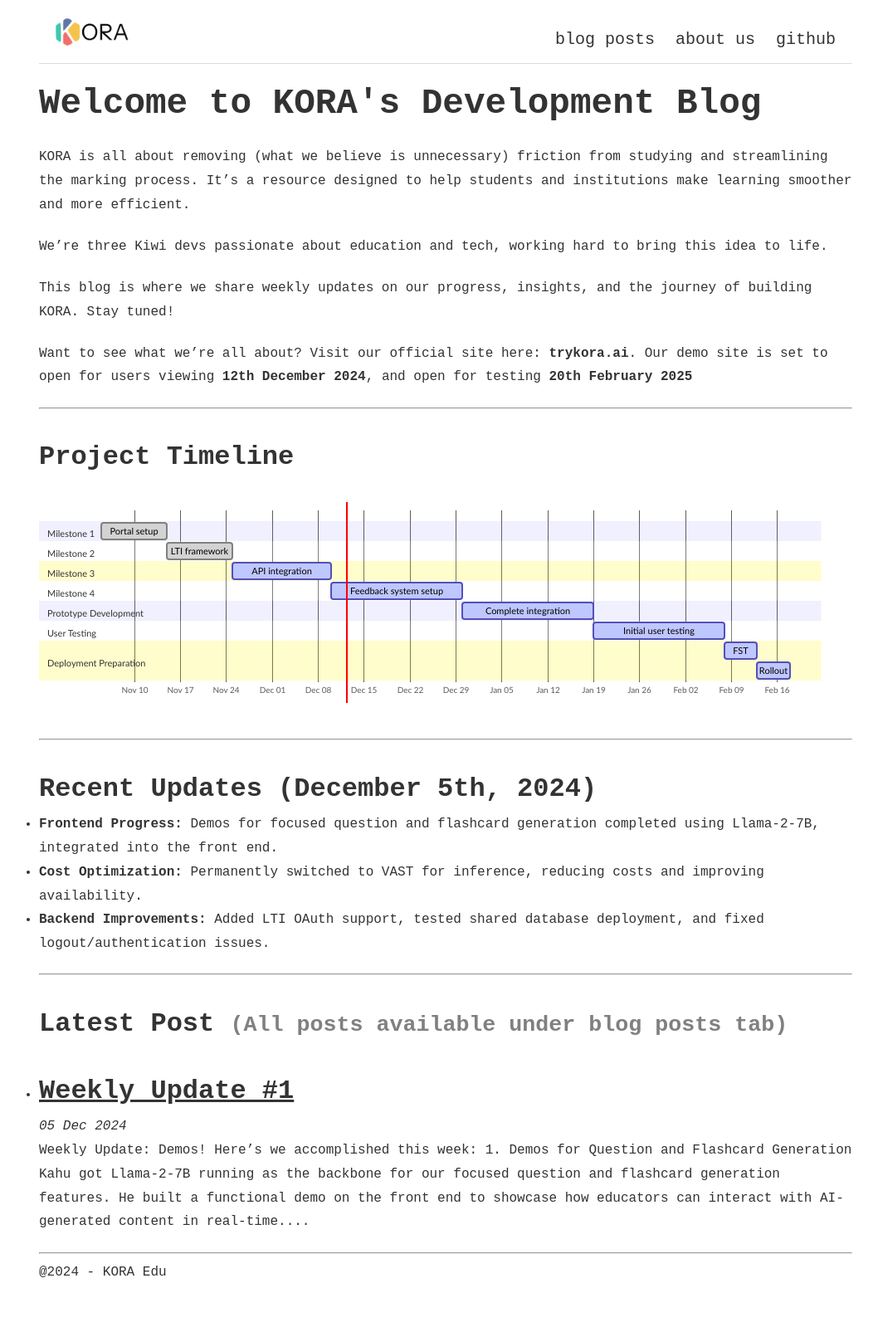
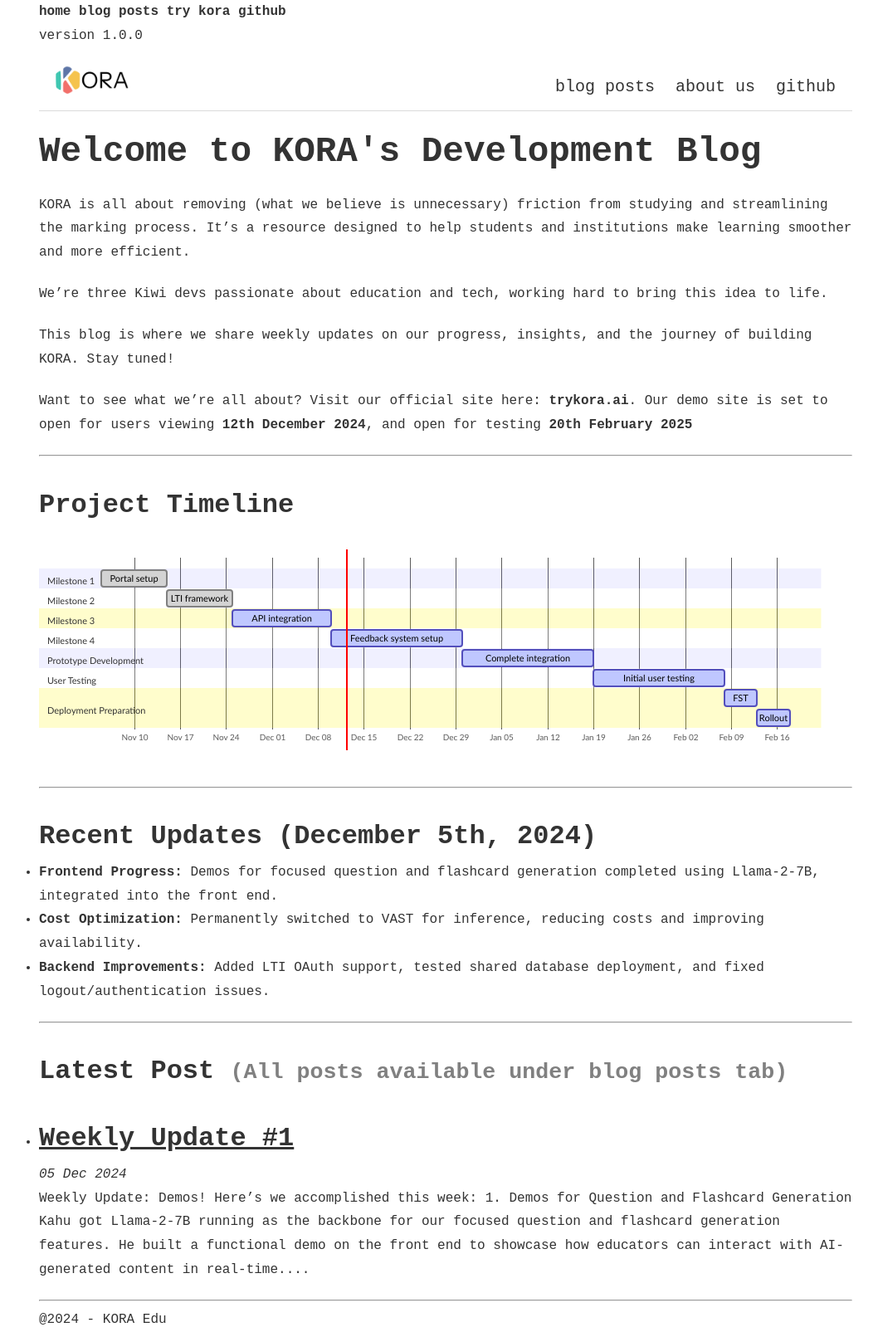
Before and after one commit to kora-edu/kora-edu.github.io, a Jekyll site: the page built from index.html, in a window 1280 px wide. Shown: the whole page at 83% size, without its empty margins (103-1161 px from the left). Built offline with Jekyll 4.4.1, drawn with Linux system fonts in a browser that asks for light colours; the list of posts is cut into pages by our own code; before the commit the page ends 1547 px from its top, so only the background shows below that.

```diff
--- a/_includes/menu.html
+++ b/_includes/menu.html
@@ -1,15 +1,15 @@
-<!-- <nav {% if site.reverse == true %}id="nav-left"{% else %}id="nav"{% endif %}>
+<nav {% if site.reverse == true %}id="nav-left"{% else %}id="nav"{% endif %}>
 	<div id="nav-list">
 	  <a href="{{ site.baseurl }}/">home</a>
 	  <a href="{{ site.baseurl }}/about">blog posts</a>
 	  <a href="https://trykora.ai" target="_blank">try kora</a>
 	  <a href="https://github.com/kora-edu" target="_blank">github</a>
-	</div> -->
+	</div>
 
 	<!-- Nav footer -->
-	<!-- {% if site.custom_nav_footer == true %}
+	{% if site.custom_nav_footer == true %}
 	  {% include nav-footer-custom.html %}
 	{% else %}
 	  {% include nav-footer.html %}
 	{% endif %}
-  </nav> -->
+</nav>
```
